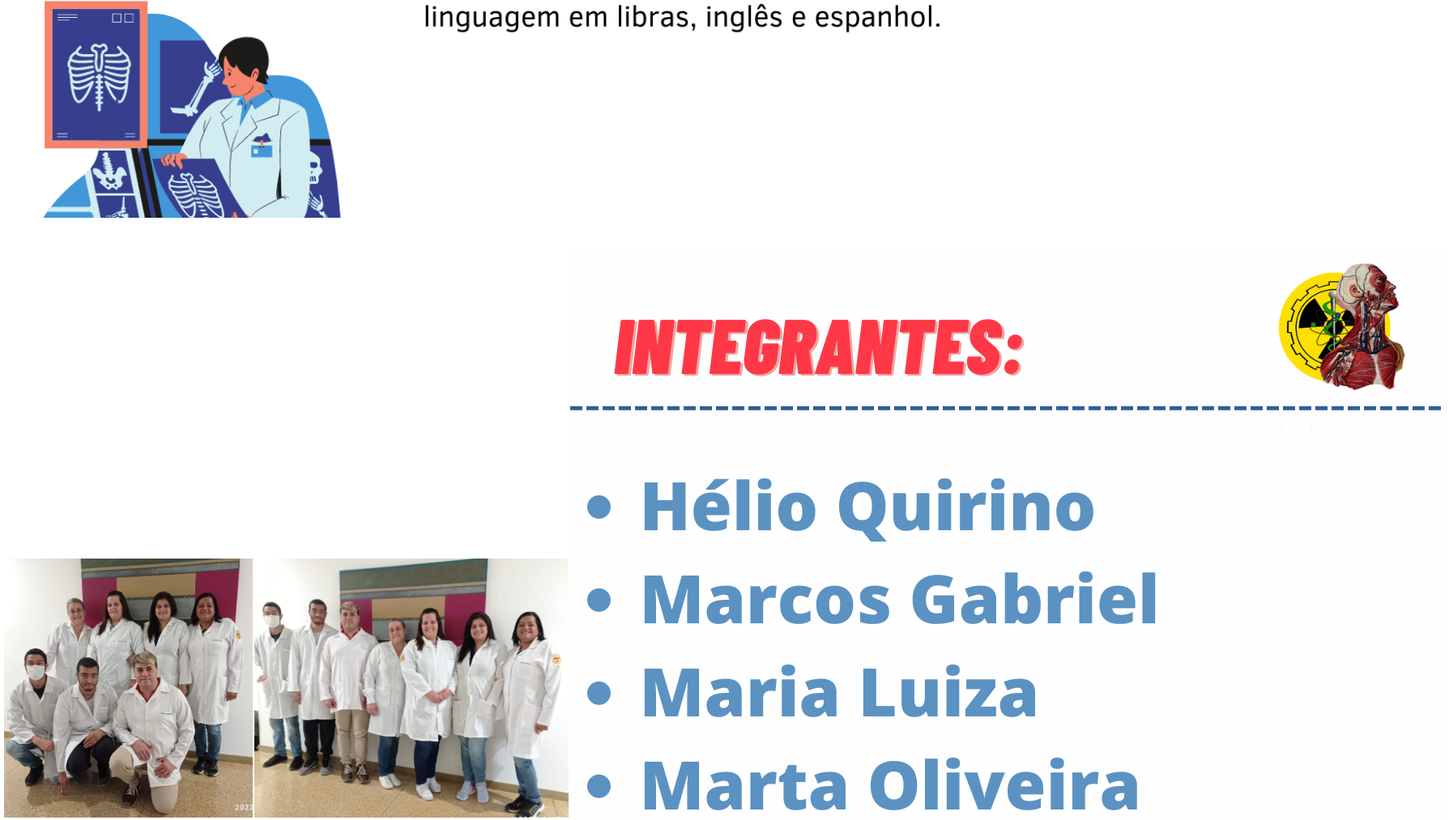
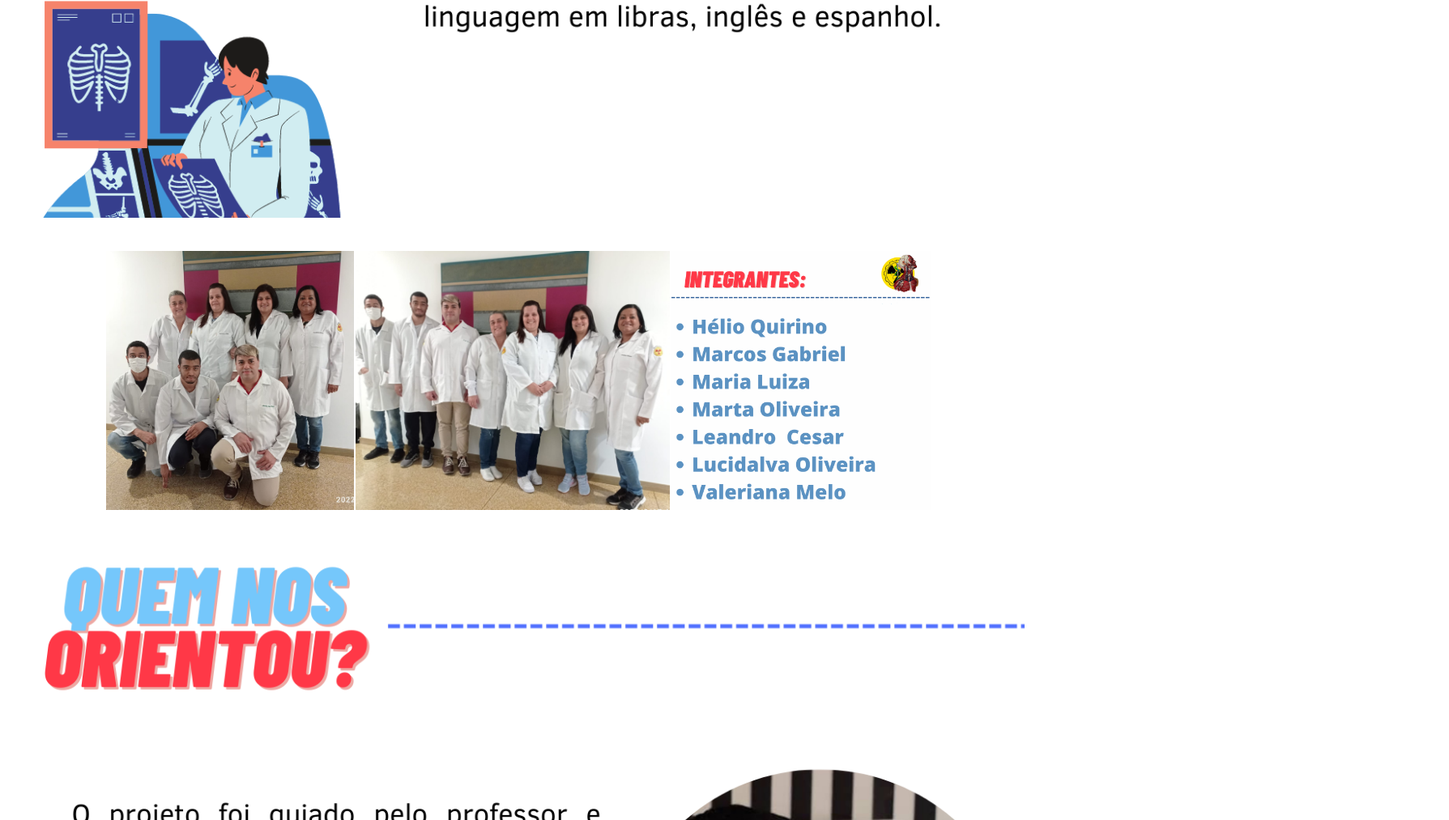
Before and after one commit to Kk-auy/sobrenos, a plain HTML site: page index.html in a window 1280 px wide. Shown: the part 1161-2174 px from the top of the page at 81% size, 1789 px wide, since content can reach past the window. Drawn offline with Linux system fonts and the light colour scheme.

Commit message:
Update index.html

```diff
--- a/index.html
+++ b/index.html
@@ -33,7 +33,7 @@
   <tr>
 <center><td><img src="tods.jpeg" height="320"></a></td></center>
 <center><td><img src="tods2.jpeg" height="320"></a></td></center>
-<center><td><img src="int.png"></td></center>
+<center><td><img src="int.png" height="320"></td></center>
   </tr>
 </table></p>
 </center>
```
